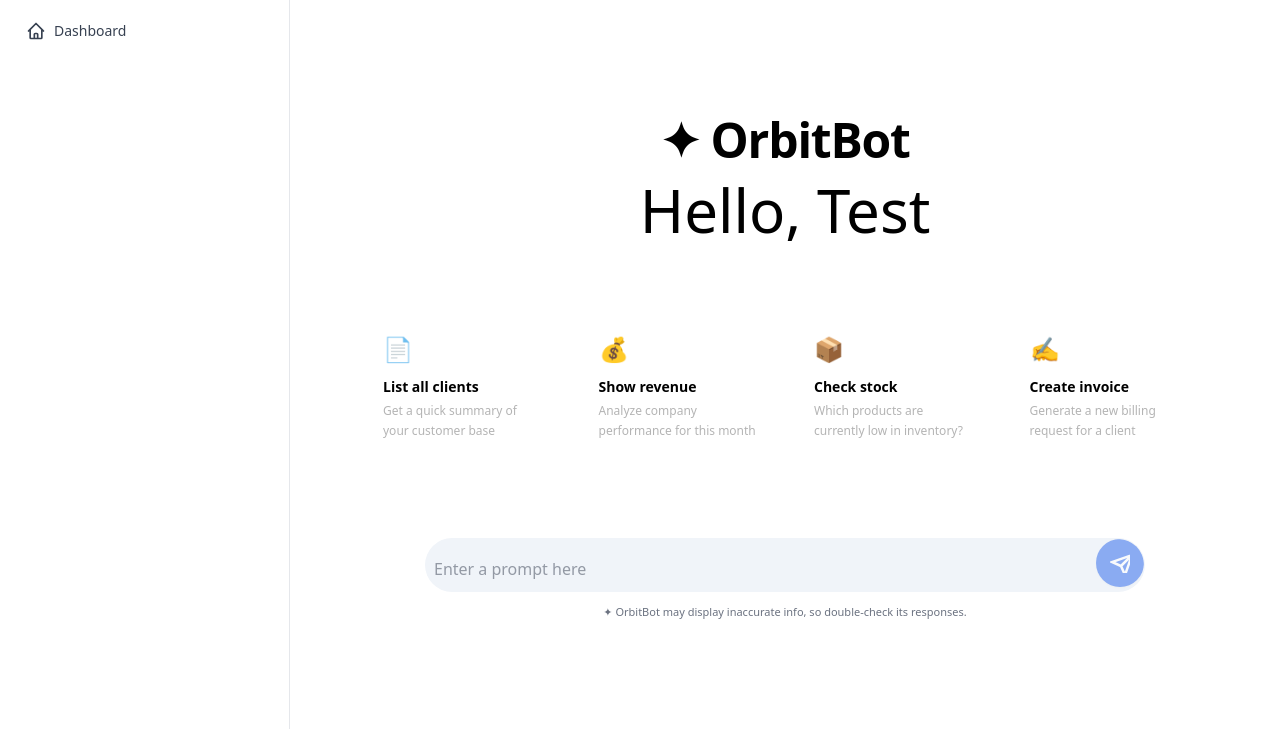
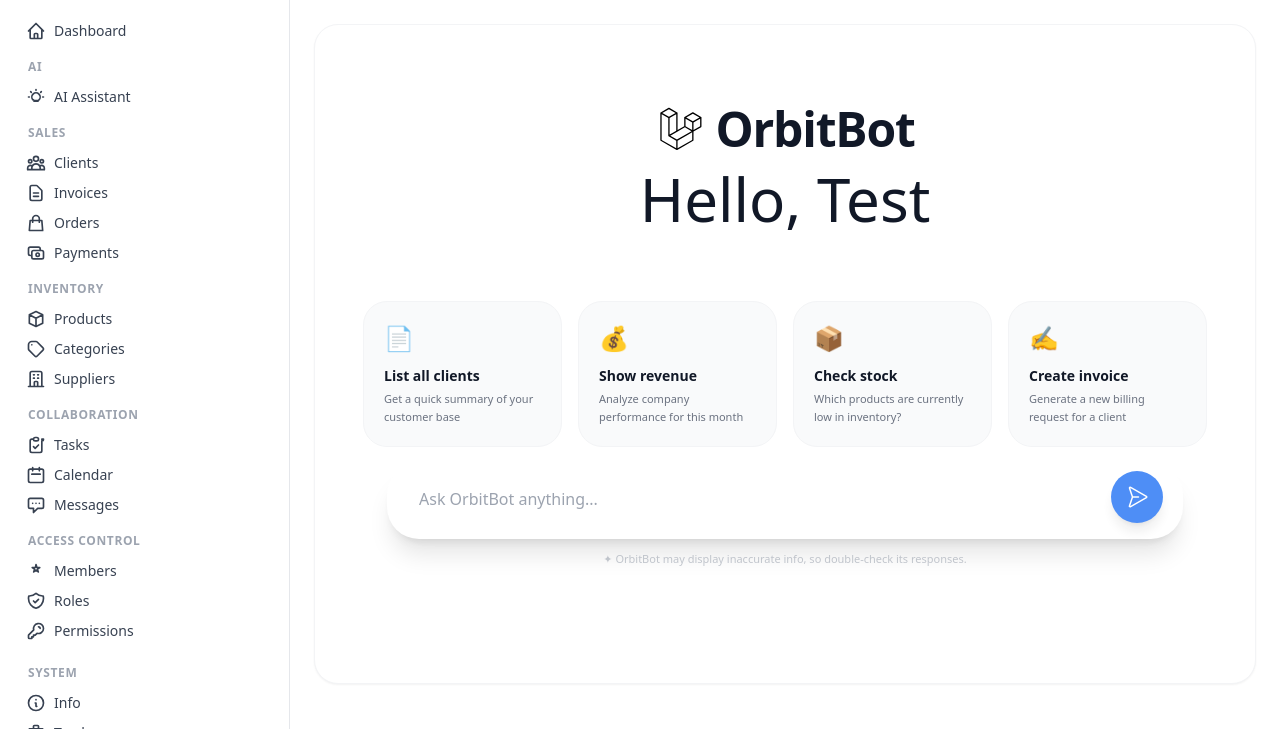
Before and after one commit to bahaztariq/OrbitErp, a Laravel app: template resources/views/ai/ai-assistant.blade.php in a window 1280 px wide. Shown: the part 71-800 px from the top of the page. Run offline with Laravel 12, Linux system fonts and the light colour scheme; the template is opened without the code that fills it, so the values that code supplies are empty; a user stored in the database is signed in; data comes from the database, SQL or seed files in the repository; style sheets or scripts are compiled from the project's sources; parts of the project's set-up code (start-up, migrations or seed data) failed here and were passed over.

Commit message:
feat(ai): implement OrbitBot AI assistant UI and chat controller

````diff
--- a/app/Http/Controllers/AiAssistantController.php
+++ b/app/Http/Controllers/AiAssistantController.php
@@ -14,7 +14,7 @@
         return view('ai.ai-assistant', compact('companySlug'));
     }
 
-    public function chat(Request $request)
+    public function chat(Request $request, Company $company)
     {
         $prompt = $request->input('prompt');
 
@@ -23,7 +23,7 @@
         }
 
         try {
-            $agent = AiAssistantAgent::make();
+            $agent = AiAssistantAgent::make($company);
             $response = $agent->prompt($prompt);
 
             return response()->json([
--- a/resources/views/ai/ai-assistant.blade.php
+++ b/resources/views/ai/ai-assistant.blade.php
@@ -3,199 +3,181 @@
 @push('styles')
 <link href="https://fonts.googleapis.com/css2?family=Inter:wght@300;400;500;600;700&display=swap" rel="stylesheet">
 <style>
-    /* Gemini signature elements */
-    .bg-gemini-gradient {
-        background: radial-gradient(circle at center, #4285f4 0%, #9b72cb 50%, #d96570 100%);
-    }
     .bg-gemini-spark {
-        background: linear-gradient(74deg, #4285f4 0, #9b72cb 9%, #d96570 20%, #e3e3e3 80%);
+        background: linear-gradient(74deg, #4285f4 0, #9b72cb 9%, #d96570 20%, #202124 80%);
         -webkit-background-clip: text;
         -webkit-text-fill-color: transparent;
     }
-    .text-selected-gradient {
-        background: linear-gradient(to bottom, #fff 0%, #aaa 100%);
-        -webkit-background-clip: text;
-        -webkit-text-fill-color: transparent;
+    .animate-gemini-fade {
+        animation: fadeIn 0.6s cubic-bezier(0.16, 1, 0.3, 1) forwards;
     }
-
-    /* Animations */
     @keyframes fadeIn {
         from { opacity: 0; transform: translateY(20px); }
         to { opacity: 1; transform: translateY(0); }
     }
-    .animate-gemini-fade {
-        animation: fadeIn 0.6s cubic-bezier(0.16, 1, 0.3, 1) forwards;
-    }
-
-    @keyframes pulse-ring {
-        0% { transform: scale(0.95); box-shadow: 0 0 0 0 rgba(75, 144, 255, 0.7); }
-        70% { transform: scale(1); box-shadow: 0 0 0 10px rgba(75, 144, 255, 0); }
-        100% { transform: scale(0.95); box-shadow: 0 0 0 0 rgba(75, 144, 255, 0); }
-    }
-    .input-focus-ring:focus-within {
-        animation: pulse-ring 2s infinite;
-    }
-
-    /* Markdown improvements */
-    .chat-response b { font-weight: 700; color: #111; }
     .chat-response code {
         background: rgba(0, 0, 0, 0.05);
         padding: 0.2rem 0.4rem;
-        border-radius: 6px;
+        border-radius: 8px;
         font-family: 'Fira Code', monospace;
         font-size: 0.85em;
         color: #d946ef;
     }
-    .chat-response ul { list-style: disc; margin-left: 1.5rem; margin-top: 0.5rem; color: #374151; }
-    .chat-response li { margin-bottom: 0.3rem; }
-
-    /* Glassmorphism sidebar */
-    .sidebar-blur {
-        backdrop-filter: blur(16px);
-        background: rgba(19, 19, 20, 0.8);
-    }
-
-    .scrollbar-gemini::-webkit-scrollbar { width: 5px; }
-    .scrollbar-gemini::-webkit-scrollbar-thumb { background: #28292a; border-radius: 10px; }
+    .scrollbar-gemini::-webkit-scrollbar { width: 4px; }
+    .scrollbar-gemini::-webkit-scrollbar-thumb { background: #e5e7eb; border-radius: 10px; }
 </style>
 @endpush
 
 @section('content')
-<div class="gemini-outer min-h-[calc(100vh-140px)] flex flex-row bg-white rounded-3xl overflow-hidden text-[#e3e3e3] font-inter relative shadow-border"
-     x-data="{ sidebarOpen: false }">
+<div class="gemini-outer min-h-[calc(100vh-140px)] flex flex-col bg-white rounded-3xl overflow-hidden font-inter relative shadow-sm border border-gray-100"
+     x-data="aiAssistant()"
+     x-init="init()">
+
     <!-- Main Content Area -->
-    <main class="flex-1 flex flex-col items-center relative py-8 px-4 md:px-12 w-full">
-        <div class="w-full max-w-4xl h-full flex flex-col">
+    <main class="flex-1 flex flex-col items-center relative py-8 px-4 md:px-12 w-full overflow-hidden">
+        <div class="w-full max-w-4xl h-full flex flex-col relative">
 
             <!-- Hero State -->
-            <div id="hero" class="flex-1 flex flex-col justify-center items-center text-center animate-gemini-fade">
-                <div class="text-5xl font-bold bg-gemini-spark mb-4 tracking-tight text-black">✦ OrbitBot</div>
-                <h1 class="text-hero-gradient text-4xl md:text-6xl font-medium mb-6 text-black">Hello, {{ explode(' ', auth()->user()->name)[0] }}</h1>
+            <div x-show="heroVisible" x-transition.opacity.duration.500ms
+                 class="flex-1 flex flex-col justify-center items-center text-center animate-gemini-fade pt-12">
+                <div class="flex items-center gap-3 mb-4">
+                    <x-application-logo class="w-12 h-12 text-blue-600" />
+                    <div class="text-5xl font-bold bg-gemini-spark tracking-tight">OrbitBot</div>
+                </div>
+                <h1 class="text-4xl md:text-6xl font-medium mb-6 text-gray-900">Hello, {{ explode(' ', auth()->user()->name)[0] }}</h1>
 
-                <!-- Suggested Prompts -->
                 <div class="grid grid-cols-1 md:grid-cols-2 lg:grid-cols-4 gap-4 w-full mt-12">
-                    @php
-                        $suggestions = [
+                    @foreach([
                         ['icon' => '📄', 'title' => 'List all clients', 'text' => 'Get a quick summary of your customer base'],
                         ['icon' => '💰', 'title' => 'Show revenue', 'text' => 'Analyze company performance for this month'],
                         ['icon' => '📦', 'title' => 'Check stock', 'text' => 'Which products are currently low in inventory?'],
                         ['icon' => '✍️', 'title' => 'Create invoice', 'text' => 'Generate a new billing request for a client']
-                        ];
-                    @endphp
-                    @foreach($suggestions as $s)
-                    <button class="group p-5 bg-white hover:bg-gray-100 border border-white/5 rounded-2xl text-left transition-all hover:scale-[1.02] active:scale-95 flex flex-col gap-3"
-                            onclick="fillPrompt('{{ $s['title'] }}')">
-                        <span class="text-2xl">{{ $s['icon'] }}</span>
+                    ] as $s)
+                    <button class="bg-gray-50 hover:bg-white hover:shadow-lg hover:border-blue-100 border border-gray-100 rounded-3xl p-5 text-left transition-all hover:scale-[1.02] active:scale-95 flex flex-col gap-3 group"
+                            @click="fillPrompt('{{ $s['title'] }}')">
+                        <span class="text-2xl transition-transform group-hover:scale-110">{{ $s['icon'] }}</span>
                         <div class="space-y-1">
-                            <p class="text-sm font-semibold text-black">{{ $s['title'] }}</p>
-                            <p class="text-xs text-[#b4b4b4] leading-relaxed">{{ $s['text'] }}</p>
+                            <p class="text-sm font-semibold text-gray-900 transition-colors group-hover:text-blue-600">{{ $s['title'] }}</p>
+                            <p class="text-[11px] text-gray-500 leading-relaxed">{{ $s['text'] }}</p>
                         </div>
                     </button>
                     @endforeach
                 </div>
             </div>
 
-            <!-- Chat State -->
-            <div id="chat-messages" class="hidden flex-1 flex flex-col gap-8 overflow-y-auto pb-44 px-2 scrollbar-gemini">
-                <!-- Messages will be injected here -->
+            <!-- Chat Messages -->
+            <div x-show="!heroVisible" x-transition.opacity.duration.400ms
+                 class="flex-1 flex flex-col gap-10 overflow-y-auto pb-44 px-2 scrollbar-gemini"
+                 x-ref="messagesBox">
+                <template x-for="(msg, index) in messages" :key="index">
+                    <div class="flex gap-4 md:gap-6 w-full animate-gemini-fade" :class="msg.role === 'user' ? 'flex-row-reverse' : ''">
+                        <!-- Avatar -->
+                        <div class="shrink-0 pt-1">
+                            <div x-show="msg.role === 'ai'" class="w-8 h-8 md:w-10 md:h-10 rounded-full flex items-center justify-center shadow-sm border border-blue-50 bg-white">
+                                <x-application-logo class="w-6 h-6 md:w-7 md:h-7 text-blue-600" />
                             </div>
+                            <div x-show="msg.role === 'user'" class="w-8 h-8 md:w-10 md:h-10 rounded-full bg-gray-100 border border-gray-200 flex items-center justify-center shadow-sm">
+                                <svg width="18" height="18" viewBox="0 0 24 24" fill="none" stroke="currentColor" stroke-width="2" class="text-gray-500"><path d="M20 21v-2a4 4 0 0 0-4-4H8a4 4 0 0 0-4 4v2"/><circle cx="12" cy="7" r="4"/></svg>
+                            </div>
+                        </div>
+                        <!-- Bubble -->
+                        <div class="chat-response relative group max-w-[85%] md:max-w-[80%]" :class="msg.role === 'user' ? 'text-right' : ''">
+                            <div class="inline-block p-4 px-6 rounded-[22px] md:rounded-[26px] leading-relaxed text-[14px] md:text-[15px] shadow-sm transition-all"
+                                 :class="msg.role === 'user' ? 'bg-[#f0f4f9] text-gray-800 rounded-tr-none' : 'bg-white border border-gray-100 text-gray-800 rounded-tl-none hover:border-blue-100'"
+                                 x-html="formatMessage(msg.content)">
+                            </div>
+                        </div>
+                    </div>
+                </template>
 
-            <!-- Typing/Processing Indicator -->
-            <div id="typing" class="hidden fixed bottom-32 left-1/2 -translate-x-1/2 w-full max-w-xl text-center">
-                <div class="flex items-center justify-center gap-1">
-                    <div class="w-1.5 h-1.5 bg-blue-400 rounded-full animate-bounce" style="animation-delay: 0s"></div>
-                    <div class="w-1.5 h-1.5 bg-purple-400 rounded-full animate-bounce" style="animation-delay: 0.2s"></div>
-                    <div class="w-1.5 h-1.5 bg-red-400 rounded-full animate-bounce" style="animation-delay: 0.4s"></div>
-                    <span class="ml-2 text-xs text-[#b4b4b4] font-medium uppercase tracking-widest">OrbitBot is processing</span>
+                <!-- Loading State -->
+                <div x-show="loading" class="flex gap-4 md:gap-6">
+                    <div class="shrink-0 w-8 h-8 md:w-10 md:h-10 rounded-full bg-white border border-blue-50 flex items-center justify-center shadow-sm">
+                        <x-application-logo class="w-6 h-6 md:w-7 md:h-7 text-blue-400 animate-pulse" />
+                    </div>
+                    <div class="p-4 px-6 rounded-[26px] bg-gray-50 text-gray-400 text-[13px] font-medium flex items-center gap-4">
+                        <div class="flex gap-1">
+                            <div class="w-1.5 h-1.5 bg-blue-300 rounded-full animate-bounce"></div>
+                            <div class="w-1.5 h-1.5 bg-purple-300 rounded-full animate-bounce [animation-delay:-0.3s]"></div>
+                            <div class="w-1.5 h-1.5 bg-red-300 rounded-full animate-bounce [animation-delay:-0.5s]"></div>
+                        </div>
+                        OrbitBot is crafting a response
+                    </div>
                 </div>
             </div>
 
-            <!-- Input Bar -->
-            <div class="sticky bottom-0 pb-8 pt-4 bg-white/80 backdrop-blur-sm w-full">
-                <form id="chat-form" method="POST" class="max-w-3xl mx-auto px-6 relative group">
-                    @csrf
-                    <div class="bg-[#f0f4f9] border border-transparent rounded-[28px] overflow-hidden transition-all duration-300 input-focus-ring focus-within:bg-white focus-within:border-gray-200 focus-within:shadow-lg">
-                        <div class="flex items-end gap-2 ">
-                            <textarea id="user-input"
-                                class="flex-1 bg-transparent border-none text-gray-800 p-2 text-base outline-none resize-none max-h-64 scrollbar-gemini py-2.5 placeholder:text-gray-500/70 focus:outline-none"
-                                placeholder="Enter a prompt here"
-                                rows="1"></textarea>
+            <!-- Input Area -->
+            <div class="sticky bottom-0 pb-8 pt-4 bg-white/95 backdrop-blur-md w-full z-10">
+                <div class="max-w-4xl mx-auto px-4 md:px-6 relative group">
+                    <div class="bg-[#f0f4f9] border-none rounded-[32px] transition-all duration-300 focus-within:bg-white focus-within:shadow-xl">
+                        <div class="flex items-center gap-1 md:gap-2 p-2 px-3 md:px-5 pb-3">
+                            <textarea x-model="userInput"
+                                @input="autoResize"
+                                @keydown.enter.prevent="if(!$event.shiftKey) sendMessage()"
+                                class="flex-1 bg-transparent border-none text-gray-800 p-3 text-[15px] md:text-base outline-none focus:ring-0 resize-none max-h-60 placeholder:text-gray-400 placeholder:font-light"
+                                placeholder="Ask OrbitBot anything..."
+                                rows="1"
+                                x-ref="inputField"></textarea>
+                            <!-- Actions -->
                             <div class="flex items-center gap-1 mb-1">
-                                <button type="submit" id="send-btn"
-                                    class="p-3.5 rounded-full text-white bg-blue-600 opacity-50 cursor-not-allowed transform transition-all active:scale-95 disabled:pointer-events-none shadow-sm">
-                                    <svg width="20" height="20" fill="none" stroke="currentColor" stroke-width="2.5"><path d="M22 2 11 13M22 2l-7 20-4-9-9-4 20-7z"/></svg>
+                                <button @click="sendMessage()"
+                                    :disabled="!userInput.trim() || loading"
+                                    class="p-3 md:p-3.5 rounded-full text-white transition-all active:scale-95 disabled:opacity-90 disabled:pointer-events-none shadow-lg"
+                                    :class="userInput.trim() ? 'bg-blue-600 hover:bg-blue-700 shadow-blue-200' : 'bg-blue-500'">
+                                    <svg xmlns="http://www.w3.org/2000/svg" width="24" height="24" fill="#ffffff" viewBox="0 0 256 256"><path d="M231.87,114l-168-95.89A16,16,0,0,0,40.92,37.34L71.55,128,40.92,218.67A16,16,0,0,0,56,240a16.15,16.15,0,0,0,7.93-2.1l167.92-96.05a16,16,0,0,0,.05-27.89ZM56,224a.56.56,0,0,0,0-.12L85.74,136H144a8,8,0,0,0,0-16H85.74L56.06,32.16A.46.46,0,0,0,56,32l168,95.83Z"></path></svg>
                                 </button>
                             </div>
                         </div>
                     </div>
-                    <p class="text-[11px] text-center mt-3 text-gray-500 font-medium">✦ OrbitBot may display inaccurate info, so double-check its responses.</p>
-                </form>
+                    <p class="text-[10px] md:text-[11px] text-center mt-3 text-gray-400 font-medium opacity-60">✦ OrbitBot may display inaccurate info, so double-check its responses.</p>
                 </div>
-
+            </div>
         </div>
     </main>
 </div>
 
 <script>
-    const chatForm = document.getElementById('chat-form');
-    const userInput = document.getElementById('user-input');
-    const chatMessages = document.getElementById('chat-messages');
-    const typingIndicator = document.getElementById('typing');
-    const hero = document.getElementById('hero');
-    const sendBtn = document.getElementById('send-btn');
+function aiAssistant() {
+    return {
+        messages: [],
+        userInput: '',
+        loading: false,
+        heroVisible: true,
 
-    function fillPrompt(text) {
-        userInput.value = text;
-        userInput.dispatchEvent(new Event('input'));
-        userInput.focus();
-    }
+        init() {
+            this.$nextTick(() => this.$refs.inputField.focus());
+        },
 
-    userInput.addEventListener('input', function() {
-        this.style.height = 'auto';
-        this.style.height = (this.scrollHeight) + 'px';
+        fillPrompt(text) {
+            this.userInput = text;
+            this.$nextTick(() => {
+                this.autoResize();
+                this.sendMessage();
+            });
+        },
 
-        if (this.value.trim().length > 0) {
-            sendBtn.classList.add('opacity-100', 'cursor-pointer', 'shadow-[0_0_15px_rgba(75,144,255,0.4)]');
-            sendBtn.classList.remove('opacity-50', 'cursor-not-allowed');
-            sendBtn.disabled = false;
-        } else {
-            sendBtn.classList.add('opacity-50', 'cursor-not-allowed');
-            sendBtn.classList.remove('opacity-100', 'cursor-pointer', 'shadow-[0_0_15px_rgba(75,144,255,0.4)]');
-            sendBtn.disabled = true;
-        }
+        autoResize() {
+            const el = this.$refs.inputField;
+            el.style.height = 'auto';
+            el.style.height = el.scrollHeight + 'px';
+        },
+
+        async sendMessage() {
+            if (!this.userInput.trim() || this.loading) return;
+
+            const prompt = this.userInput.trim();
+            this.messages.push({ role: 'user', content: prompt });
+            this.userInput = '';
+            this.heroVisible = false;
+            this.loading = true;
+
+            this.$nextTick(() => {
+                this.scrollToBottom();
+                this.autoResize();
             });
 
-    userInput.addEventListener('keydown', (e) => {
-        if (e.key === 'Enter' && !e.shiftKey) {
-            e.preventDefault();
-            if (userInput.value.trim()) {
-                chatForm.dispatchEvent(new Event('submit'));
-            }
-        }
-    });
-
-    chatForm.addEventListener('submit', async (e) => {
-        e.preventDefault();
-        const prompt = userInput.value.trim();
-        if (!prompt) return;
-
-        if (hero) hero.classList.add('hidden');
-        chatMessages.classList.remove('hidden');
-
-        appendMessage(prompt, 'user');
-
-        userInput.value = '';
-        userInput.style.height = 'auto';
-        sendBtn.classList.add('opacity-50', 'cursor-not-allowed');
-        sendBtn.disabled = true;
-
-        typingIndicator.classList.remove('hidden');
-        userInput.disabled = true;
-        chatMessages.scrollTop = chatMessages.scrollHeight;
-
             try {
-            const companySlug = '{{ $companySlug }}';
-            const response = await fetch("{{ route('ai.chat', ['company' => '__SLUG__']) }}".replace('__SLUG__', companySlug), {
+                const response = await fetch("{{ route('ai.chat', ['company' => $companySlug]) }}", {
                     method: 'POST',
                     headers: {
                         'Content-Type': 'application/json',
@@ -205,48 +187,30 @@
                 });
 
                 const data = await response.json();
-            appendMessage(data.response, 'ai');
+                this.messages.push({ role: 'ai', content: data.response });
             } catch (error) {
-            appendMessage('Sorry, I encountered an error. Please check your connection and try again.', 'ai');
+                this.messages.push({ role: 'ai', content: 'Sorry, I encountered an error. Please check your connection and try again.' });
             } finally {
-            typingIndicator.classList.add('hidden');
-            userInput.disabled = false;
-            userInput.focus();
-            chatMessages.scrollTop = chatMessages.scrollHeight;
+                this.loading = false;
+                this.$nextTick(() => this.scrollToBottom());
             }
-    });
+        },
 
-    function appendMessage(text, sender) {
-        const wrapper = document.createElement('div');
-        wrapper.className = `flex gap-6 w-full animate-gemini-fade ${sender === 'user' ? 'flex-row-reverse' : ''}`;
+        scrollToBottom() {
+            const el = this.$refs.messagesBox;
+            if (el) {
+                el.scrollTo({ top: el.scrollHeight, behavior: 'smooth' });
+            }
+        },
 
-        const avatar = document.createElement('div');
-        avatar.className = `shrink-0 p-0.5 rounded-full ${sender === 'ai' ? 'bg-gemini-gradient shadow-lg' : 'bg-[#333]'}`;
-
-        const avatarInner = document.createElement('div');
-        avatarInner.className = `w-10 h-10 rounded-full flex items-center justify-center font-bold text-sm ${sender === 'ai' ? 'bg-[#0e0e0e] text-white' : 'bg-gray-200 text-gray-500'}`;
-        avatarInner.innerHTML = sender === 'ai' ? '<span class="bg-gemini-spark text-lg">✦</span>' : '{{ substr(auth()->user()->name, 0, 1) }}';
-
-        avatar.appendChild(avatarInner);
-
-        const content = document.createElement('div');
-        content.className = `chat-response relative group max-w-[80%] ${sender === 'user' ? 'text-right' : ''}`;
-
-        const innerContent = document.createElement('div');
-        innerContent.className = `p-4 px-6 rounded-3xl leading-loose text-[15px] ${sender === 'user' ? 'bg-[#f0f4f9] text-gray-800' : 'text-gray-800'}`;
-
-        let formattedText = text
+        formatMessage(text) {
+            if (!text) return '';
+            return text
                 .replace(/\*\*(.*?)\*\*/g, '<b class="font-bold text-gray-900">$1</b>')
-            .replace(/\n/g, '<br>');
-
-        innerContent.innerHTML = formattedText;
-        content.appendChild(innerContent);
-
-        wrapper.appendChild(avatar);
-        wrapper.appendChild(content);
-
-        chatMessages.appendChild(wrapper);
-        chatMessages.scrollTo({ top: chatMessages.scrollHeight, behavior: 'smooth' });
+                .replace(/\n/g, '<br>')
+                .replace(/```([\s\S]*?)```/g, '<div class="my-4 bg-gray-950 text-gray-100 p-5 rounded-2xl font-mono text-[13px] overflow-x-auto whitespace-pre border border-white/5">$1</div>');
+        }
+    }
 }
 </script>
 @endsection
````
Lines whose indentation alone changed are shown as unchanged.
